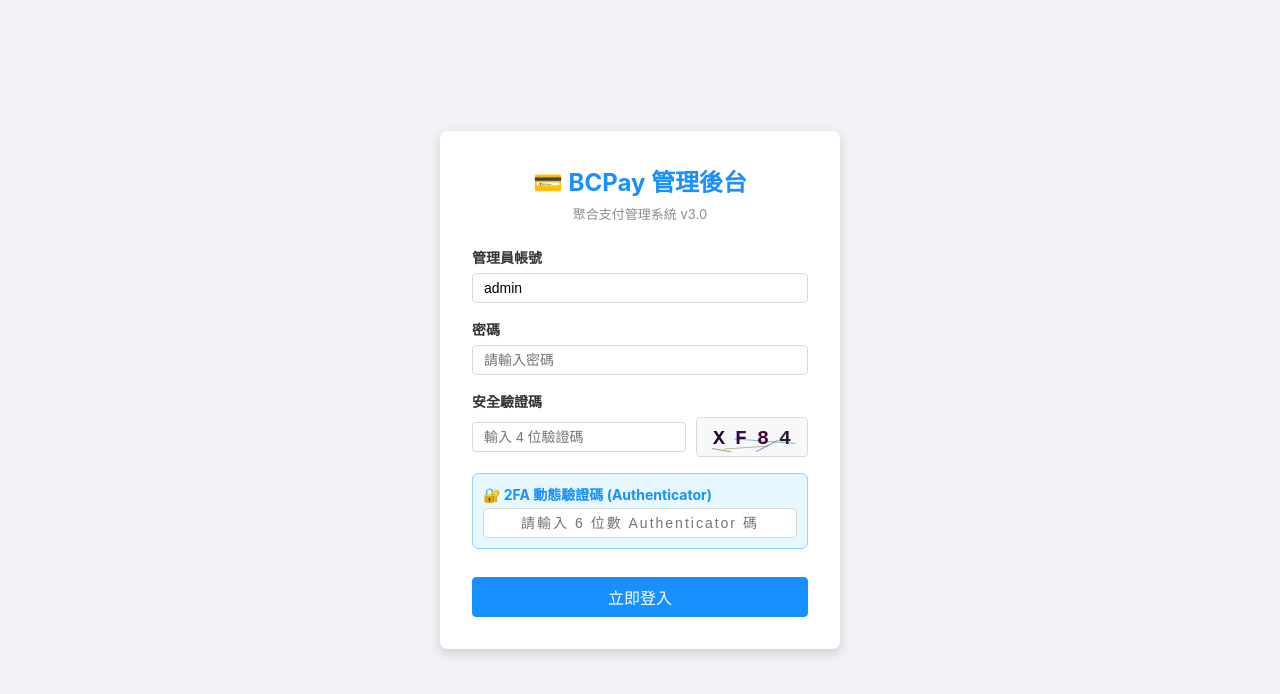
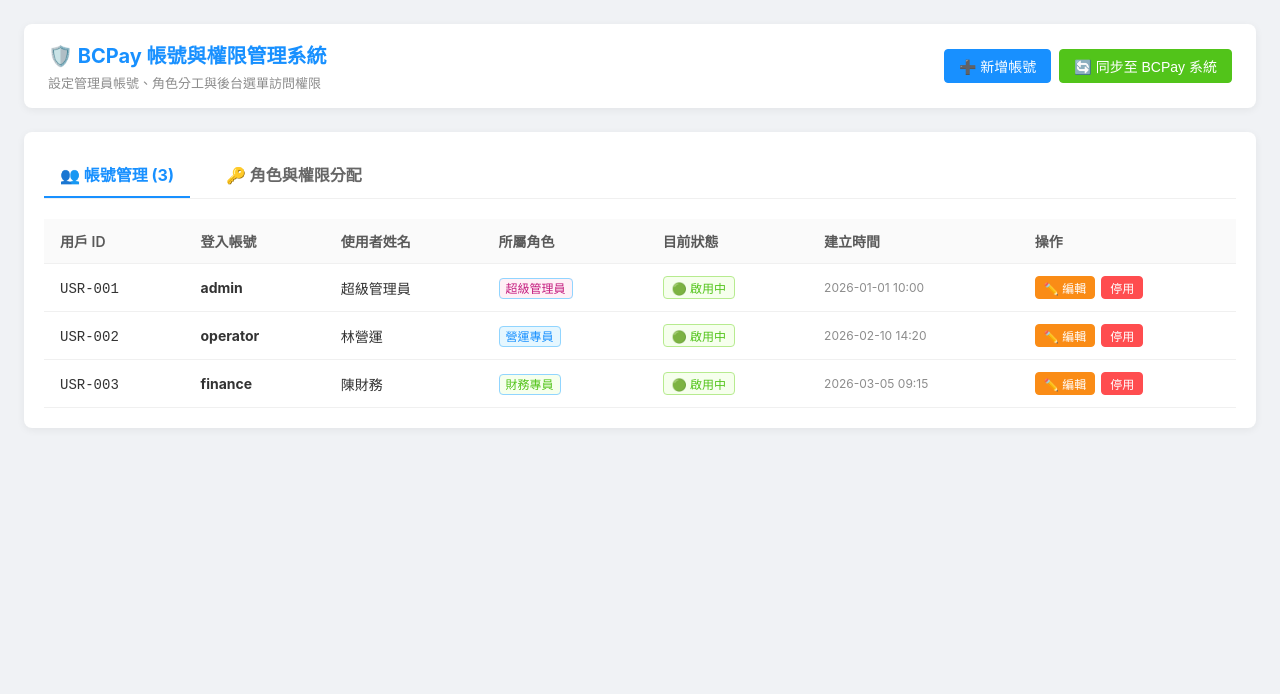
Before and after one commit to asd955444-dot/ecommerce-admin-system, a Vue app: page index.html in a window 1280 px wide. Built offline with nearby package versions, Linux system fonts and the light colour scheme.

Commit message:
Update index.html

```diff
--- a/index.html
+++ b/index.html
@@ -72,6 +72,6 @@
   <div id="app"></div>
 
   <!-- 載入主程式 -->
-  <script type="module" src="./main.js"></script>
+  <script type="module" src="./permission_admin.js"></script>
 </body>
 </html>
```
